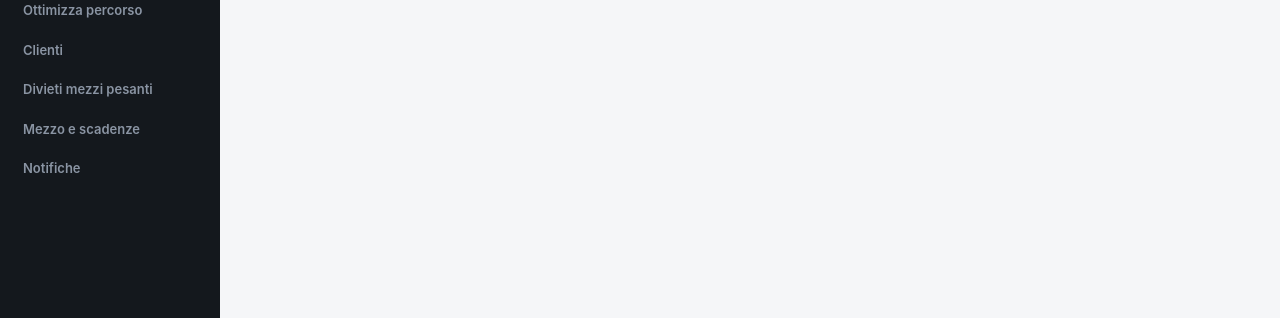
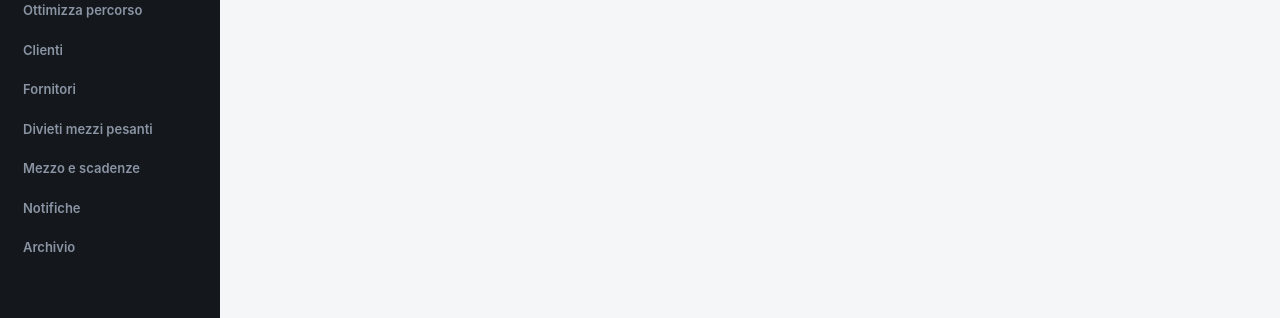
Before and after one commit to edilcasasncboretto-maker/gestione-trasporti, a React (Vite) app: page / in a window 1280 px wide. Shown: the part 203-521 px from the top of the page. Built offline with nearby package versions, Linux system fonts and the light colour scheme; no server answers; the database is empty.

Commit message:
Add files via upload

```diff
--- a/src/components/Layout.jsx
+++ b/src/components/Layout.jsx
@@ -6,9 +6,11 @@ const voci = [
   { to: '/nuova-consegna', label: 'Nuova consegna/ritiro' },
   { to: '/percorso', label: 'Ottimizza percorso' },
   { to: '/clienti', label: 'Clienti' },
+  { to: '/fornitori', label: 'Fornitori' },
   { to: '/restrizioni', label: 'Divieti mezzi pesanti' },
   { to: '/scadenze', label: 'Mezzo e scadenze' },
   { to: '/notifiche', label: 'Notifiche' },
+  { to: '/archivio', label: 'Archivio' },
 ]
 
 export default function Layout() {
```
